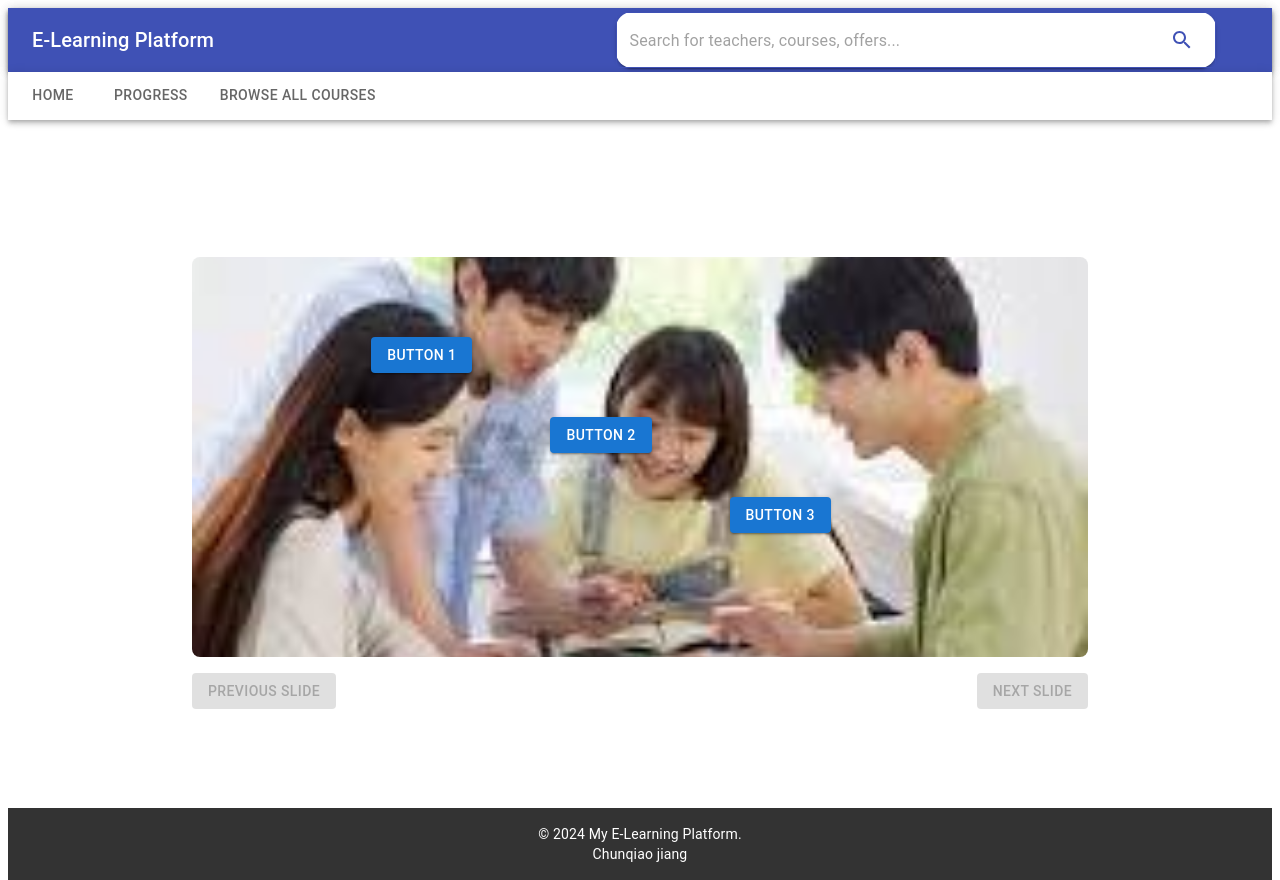
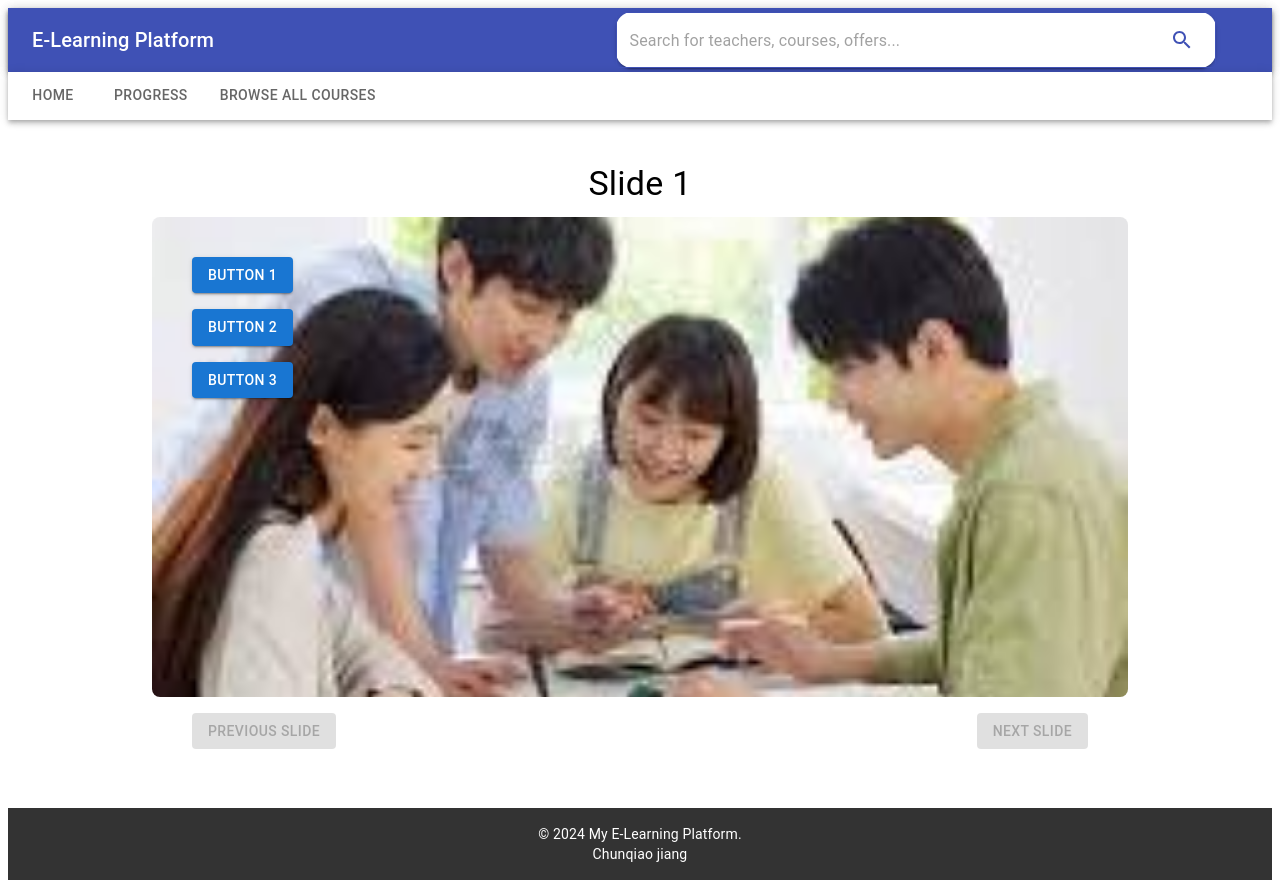
Before and after one commit to jcqiao/elearning-platform, a React (Create React App) app: page /learn/ppt/interactive/1 in a window 1280 px wide. Built offline with nearby package versions, Linux system fonts and the light colour scheme; data requests are answered from the project's data file.

Commit message:
Layout showText

```diff
--- a/src/components/CourseLearnInteractive.js
+++ b/src/components/CourseLearnInteractive.js
@@ -1,18 +1,32 @@
 import React, { useState } from "react";
-import { Box, Button, Typography } from "@mui/material";
+import { Box, Button, Grid, Typography } from "@mui/material";
 import img1 from "../video/1.png";
 import img2 from "../video/2.png";
 import { useNavigate } from "react-router-dom";
 
-const CourseLearnInteractive = () => {
 const slides = [
   {
     content: "Slide 1",
     imageUrl: img1,
     buttons: [
-        { id: 1, label: "Button 1", clicked: false },
-        { id: 2, label: "Button 2", clicked: false },
-        { id: 3, label: "Button 3", clicked: false }
+      {
+        id: 1,
+        label: "Button 1",
+        clicked: false,
+        text: "You click button 1 susccessfully"
+      },
+      {
+        id: 2,
+        label: "Button 2",
+        clicked: false,
+        text: "You click button 2 susccessfully"
+      },
+      {
+        id: 3,
+        label: "Button 3",
+        clicked: false,
+        text: "You click button 3 susccessfully"
+      }
     ]
   },
   {
@@ -25,17 +39,22 @@ const CourseLearnInteractive = () => {
   }
   // 其他幻灯片...
 ];
-
+const CourseLearnInteractive = () => {
   const [currentSlide, setCurrentSlide] = useState(0);
   const [buttonClicks, setButtonClicks] = useState(
     slides.map(slide => slide.buttons.map(button => false))
   );
+  const [showTexts, setShowTexts] = useState(slides.map(() => ""));
   const navigate = useNavigate();
 
   const handleButtonClick = (slideIndex, buttonIndex) => {
     const updatedClicks = [...buttonClicks];
     updatedClicks[slideIndex][buttonIndex] = true;
     setButtonClicks(updatedClicks);
+    // Update showText for the current slide
+    const updatedShowTexts = [...showTexts];
+    updatedShowTexts[slideIndex] = slides[slideIndex].buttons[buttonIndex].text;
+    setShowTexts(updatedShowTexts);
   };
 
   const handleNextSlide = () => {
@@ -65,7 +84,6 @@ const CourseLearnInteractive = () => {
         alignItems: "center",
         justifyContent: "center",
         height: "80vh",
-        color: "#fff",
         textAlign: "center"
       }}
     >
@@ -83,26 +101,44 @@ const CourseLearnInteractive = () => {
           backgroundPosition: "center",
           backgroundRepeat: "no-repeat",
           borderRadius: 2,
-          marginBottom: 2
+          marginBottom: 2,
+          padding: 5
         }}
       >
+        <Grid container spacing={2}>
+          <Grid item xs={6} md={6}>
+            <Grid
+              container
+              direction={"column"}
+              spacing={2}
+              alignItems={"start"}
+            >
               {slides[currentSlide].buttons.map((button, index) =>
+                <Grid item xs={6}>
                   <Button
                     key={button.id}
                     variant="contained"
-            color={buttonClicks[currentSlide][index] ? "secondary" : "primary"}
+                    color={
+                      buttonClicks[currentSlide][index]
+                        ? "secondary"
+                        : "primary"
+                    }
                     onClick={() => handleButtonClick(currentSlide, index)}
-            sx={{
-              position: "absolute",
-              top: `${20 + index * 20}%`,
-              left: `${20 + index * 20}%`
-            }}
                   >
                     {button.label}
                   </Button>
+                </Grid>
               )}
+            </Grid>
+          </Grid>
+          <Grid item xs={6} md={6}>
+            {showTexts[currentSlide] &&
+              <Typography variant="body1" gutterBottom>
+                {showTexts[currentSlide]}
+              </Typography>}
+          </Grid>
+        </Grid>
       </Box>
-
       <Box
         sx={{ display: "flex", justifyContent: "space-between", width: "80%" }}
       >
```
Lines whose indentation alone changed are shown as unchanged.
